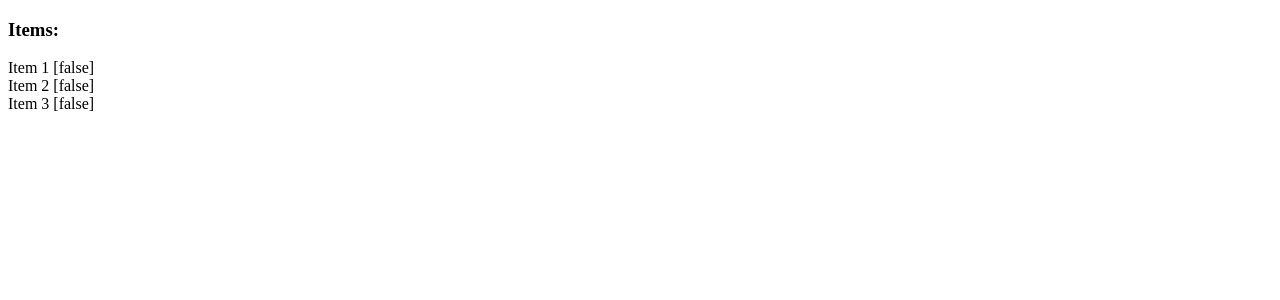
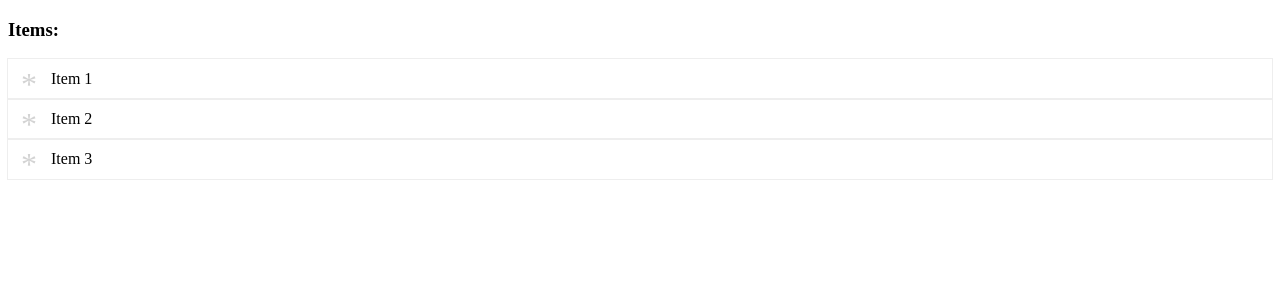
Before and after one commit to chseidler/vite-react-ts, a React (Vite) app: page / in a window 1280 px wide. Shown: the top 300 px of the page. Built offline with nearby package versions, Linux system fonts and the light colour scheme.

Commit message:
using Item component in ItemList

```diff
--- a/src/components/items/ItemsList.component.tsx
+++ b/src/components/items/ItemsList.component.tsx
@@ -1,5 +1,6 @@
 import React from 'react';
 import { ItemInterface } from '../../models/items/item.interface';
+import { ItemComponent } from './children/Item.component';
 
 type Props = {
   items: ItemInterface[],
@@ -19,10 +20,12 @@ export const ItemsListComponent: React.FC<Props> = (props) => {
         {
           props.items.map((item, index) => {
             return (
-              <li key={index}
-                onClick={() => handleItemClick(item)}>
-                {item.name} [{ String(item.selected) }]
-              </li>
+              <ItemComponent
+                testid={`item-${item.id}`}
+                key={index}
+                model={item}
+                onItemSelect={() => handleItemClick(item)}
+              />
             );
           })
         }
```
